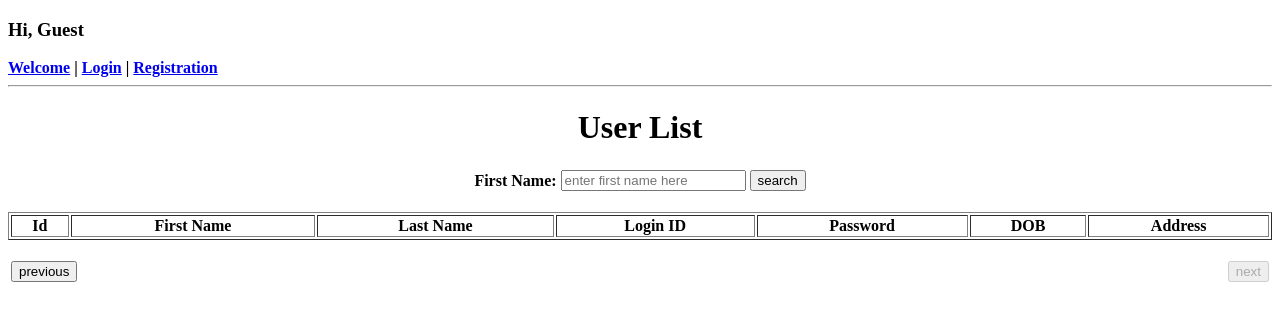
After one commit to AmitSingh0221/django_, a Django app: template sos/ors/template/user_list.html in a window 1280 px wide. The commit adds this page. Shown: the top 321 px of the page. Run offline with Django 3.2, Linux system fonts and the light colour scheme; the template is opened without the code that fills it, so the values that code supplies are empty.

Commit message:
search method

```diff
--- a/sos/ors/service/Service_user.py
+++ b/sos/ors/service/Userservice.py
@@ -120,7 +120,7 @@ class UserService:
         column_name = ("id", "first_name", "last_name", "login_id", "password", "dob", "address")
         res = []
         for x in result:
-            print({column_name[i]: x[i] for i, _ in enumerate(x)})
+            # print({column_name[i]: x[i] for i, _ in enumerate(x)})
             res.append({column_name[i]: x[i] for i, _ in enumerate(x)})
         connection.close()
         return res
--- a/sos/ors/template/header.html
+++ b/sos/ors/template/header.html
@@ -5,20 +5,18 @@
     <title>Title</title>
 </head>
 <body>
-
-{% if firstName == None %}
-<h3>Welcome, Guest</h3>
-<a href="/ors/welcome/"><b>Welcome</b></a><b>|</b>
-<a href="/ors/signin/"><b>Login</b></a><b>|</b>
+{% if request.session.first_name == None  %}
+<h3>Hi, Guest</h3>
+<a href="/ors/welcome/"><b>Welcome</b></a> <b>|</b>
+<a href="/ors/signin/"><b>Login</b></a> <b>|</b>
 <a href="/ors/signup/"><b>Registration</b></a>
-
 {% else %}
-<h3>Welcome, {{ firstName }}</h3>
+<h3>Hi, {{ request.session.first_name }}</h3>
 <a href="/ors/save/"><b>Add User</b></a> |
 <a href="/ors/list/"><b>User List</b></a> |
+<a href="/ors/testlist/"><b>Test List</b></a> |
 <a href="/ors/logout/"><b>Logout</b></a>
 {% endif %}
-
-<hr/>
+<hr>
 </body>
 </html>
--- /dev/null
+++ b/sos/ors/template/user_list.html
@@ -0,0 +1,60 @@
+<!DOCTYPE html>
+<html lang="en">
+<head>
+    <meta charset="UTF-8">
+    <title>Title</title>
+</head>
+{% include 'header.html' %}
+<form method="POST">
+    {% csrf_token %}
+    <div align="center">
+        <h1>User List</h1>
+    </div>
+    <div align="center">
+        <table>
+            <tr>
+                <th>First Name:</th>
+                <td><input type="text" name="firstName" placeholder="enter first name here"></td>
+                <td><input type="submit" name="operation" value="search"></td>
+            </tr>
+        </table>
+    </div>
+    <br>
+    <table border="1" width="100%">
+        <tr>
+            <th>Id</th>
+            <th>First Name</th>
+            <th>Last Name</th>
+            <th>Login ID</th>
+            <th>Password</th>
+            <th>DOB</th>
+            <th>Address</th>
+        </tr>
+        {% for l in list %}
+        <tr align="center">
+            <td>{{ l.id }}</td>
+            <td>{{ l.first_name }}</td>
+            <td>{{ l.last_name }}</td>
+            <td>{{ l.login_id }}</td>
+            <td>{{ l.password }}</td>
+            <td>{{ l.dob }}</td>
+            <td>{{ l.address }}</td>
+        </tr>
+        {% endfor %}
+    </table>
+    <br>
+    <table style="width: 100%">
+        <tr>
+            <td style="width: 25%">
+                <input type="submit" name="operation" value="previous" {% if page_no == 1 %} disabled {% endif %}>
+            </td>
+            <td style="width: 75%"></td>
+            <td>
+                <input type="submit" name="operation" value="next" {% if list|length < 5 %} disabled {% endif %}>
+            </td>
+        </tr>
+    </table>
+    <input type="hidden" name="pageNo" value="{{page_no}}">
+</form>
+</body>
+</html>
--- a/sos/ors/urls.py
+++ b/sos/ors/urls.py
@@ -3,9 +3,12 @@ from . import views
 
 urlpatterns =[
     path ('test/', views.test_ors),
-    path ('home/', views.home_ors),
+    # path ('home/', views.home_ors),
     path('welcome/', views.welcome),
     path('signup/', views.user_signup),
     path('signin/', views.user_signin),
+    path('logout/', views.user_logout),
+    path('testlist/', views.test_list),
+    path('list/', views.user_list),
     path('', views.welcome),
 ]
--- a/sos/sos/urls.py
+++ b/sos/sos/urls.py
@@ -16,12 +16,12 @@ Including another URLconf
 """
 from django.contrib import admin
 from django.urls import path, include
-from . import view
+from . import views
 
 urlpatterns = [
     path('admin/', admin.site.urls),
-    # path('test/', view.test_sos),
-    path('home/', view.home_sos),
+    # path('test/', views.test_sos),
+    # path('home/', views.home_sos),
     path('ors/', include('ors.urls')),
     path('', include('ors.urls')),
 ]
--- a/sos/sos/view.py
+++ b/sos/sos/views.py
@@ -4,5 +4,5 @@ from django.http import HttpResponse
 def test_sos (request):
     return HttpResponse('<h1>welcome host</h1>')
 
-def home_sos(request):
-    return HttpResponse('welcome to home page')
+# def home_sos(request):
+#      return HttpResponse('welcome to home page')
```
Also changed, not shown: sos/ors/template/test_list.html (added, +33 -0 lines), sos/ors/template/welcome.html (+13 -68 lines), sos/ors/views.py (+48 -12 lines).
